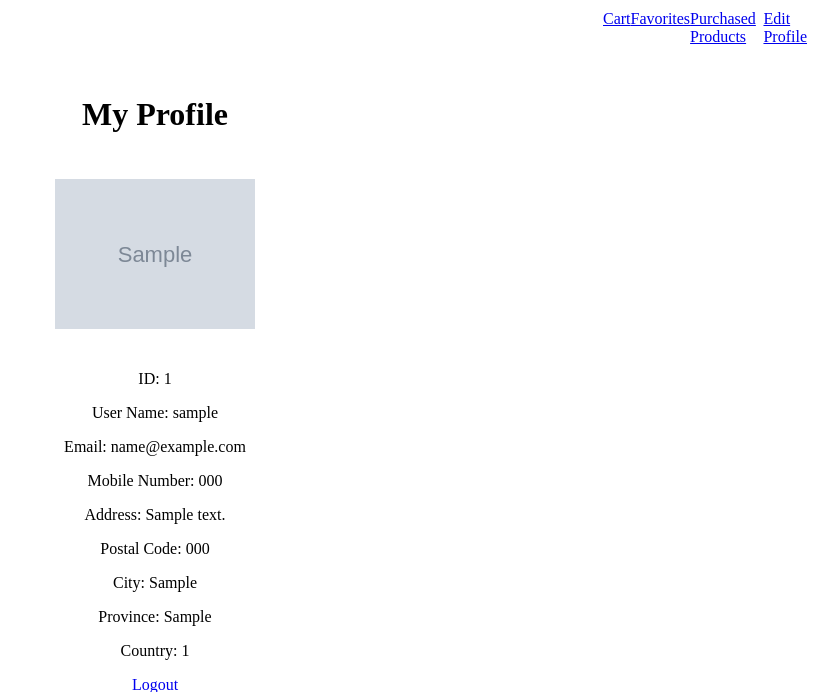
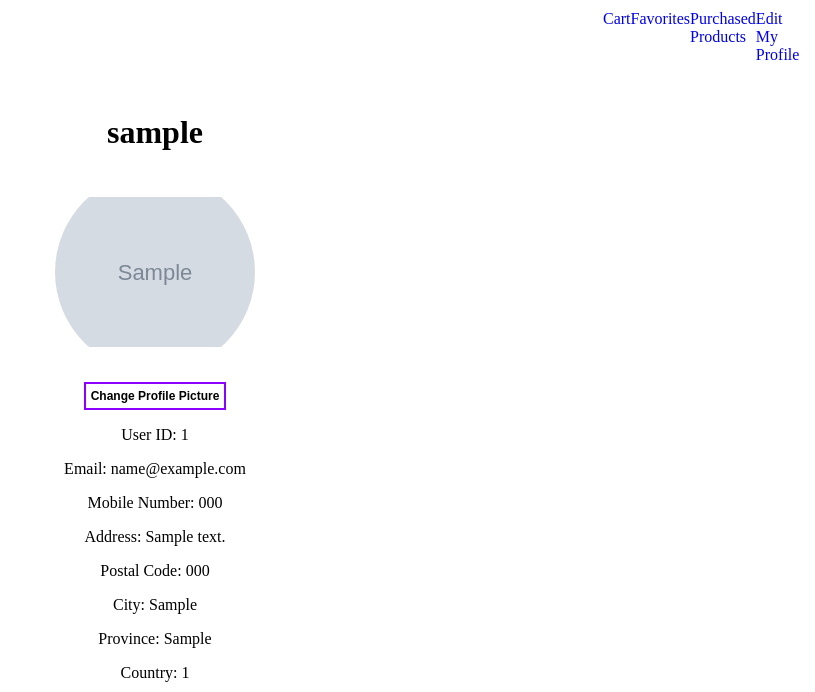
Before and after one commit to KanishaLiyanage/vehicle-selling-web-php, a PHP site: page /profile.php in a window 1320 px wide. Shown: the part 62-754 px from the top of the page, without its empty margins (505-1320 px from the left). Run offline with PHP 8.4, Linux system fonts and the light colour scheme; the visitor is signed in with stand-in values (Sample User, id 1); tables that the repository leaves empty or names only in its code hold one stand-in row (values such as "Sample post"); grey boxes marked "Sample" are stand-in pictures.

Commit message:
profile picture change option given

```diff
--- a/website/css/cart.css
+++ b/website/css/cart.css
@@ -2,4 +2,5 @@
     font-size: 20px;
     font-weight: bold;
     font-family:Verdana, Geneva, Tahoma, sans-serif;
+    margin-bottom: 50px;
 }
--- a/website/css/home.css
+++ b/website/css/home.css
@@ -175,6 +175,11 @@
     justify-content: space-between;
 }
 
+.homeHeader p a{
+    text-decoration: none;
+    cursor: pointer;
+}
+
 .buyBtn{
     position: relative;
     color: white;
--- a/website/css/profile.css
+++ b/website/css/profile.css
@@ -1,8 +1,10 @@
 .uImg{
     width: 200px;
     height: 200px;
+    margin-bottom: 10px;
     display: block;
     object-fit: contain;
+    border-radius: 100px;
 }
 
 .headerBtns{
@@ -11,6 +13,37 @@
     display: flex;
     justify-content: space-between;
 }
+
+.headerBtns a{
+    text-decoration: none;
+    cursor: pointer;
+}
+
+.button1 {
+    border: none;
+    color: white;
+    /* padding: 16px 32px; */
+    padding: 5px 5px;
+    text-align: center;
+    text-decoration: none;
+    display: inline-block;
+    font-size: 12px;
+    font-weight: 600;
+    /* margin: 4px 2px; */
+    transition-duration: 0.4s;
+    cursor: pointer;
+  }
+
+  .button2 {
+    background-color: white;
+    color: black;
+    border: 2px solid #8c00ff;
+  }
+
+  .button2:hover {
+    background-color: #8c00ff;
+    color: white;
+  }
 
 .cartBtn{
 
--- a/website/home.php
+++ b/website/home.php
@@ -27,7 +27,7 @@ if (!isset($_SESSION['cus_id'])) {
     <div class="homeHeader">
         <p><a href="profile.php"> Go to Profile </a></p>
         <p><a href="myOrders.php"> My Orders </a></p>
-        <p><a href="myCart.php"> Cart </a></p>
+        <p><a href="myCart.php"> My Cart </a></p>
         <p><a href="myFavorites.php"> Favorites </a></p>
     </div>
 
--- a/website/item.php
+++ b/website/item.php
@@ -76,7 +76,7 @@ if (!isset($_GET['item_id'])) {
 ?>
 
 <form action="item.php" method="POST">
-    Quantity: <input type="number" min="1" name="qty" size="2" maxlength="3" placeholder="Qty" required>
+    Quantity: <input type="number" min="1" name="qty" size="2" maxlength="3" placeholder="Qty" value="1" required>
         <input type="hidden" name="prc" value="<?php echo $prc; ?>">
         <input type="hidden" name="pro_id" value="<?php echo $pro_id; ?>">
         <br> <br>
--- a/website/myCart.php
+++ b/website/myCart.php
@@ -48,7 +48,7 @@ if (!isset($_SESSION['cus_id'])) {
     $result = mysqli_query($connection, $cart_query);
 
     if ($result) {
-        echo mysqli_num_rows($result) . " Records found!";
+        echo mysqli_num_rows($result) . " Cars are in your cart";
 
         if (mysqli_num_rows($result) > 0) { ?>
 
--- a/website/myOrders.php
+++ b/website/myOrders.php
@@ -47,7 +47,7 @@ if (!isset($_SESSION['cus_id'])) {
     $check_order_query = mysqli_query($connection, $orders_query);
 
     if ($check_order_query) {
-        echo mysqli_num_rows($check_order_query) . " Records found!";
+        echo mysqli_num_rows($check_order_query) . " Cars purchased";
 
         if (mysqli_num_rows($check_order_query) > 0) { ?>
 
--- a/website/profile.php
+++ b/website/profile.php
@@ -27,12 +27,10 @@ if (!isset($_SESSION['cus_id'])) {
         <a class="cartBtn" href="myCart.php"> Cart </a>
         <a class="favBtn" href="myFavorites.php"> Favorites </a>
         <a class="ordersBtn" href="myOrders.php"> Purchased Products </a>
-        <a class="editBtn" href="editProfile.php"> Edit Profile </a>
+        <a class="editBtn" href="editProfile.php"> Edit My Profile </a>
         </div>
 
     <center>
-
-        <h1 class="h1">My Profile</h1>
 
         <?php
 
@@ -44,13 +42,18 @@ if (!isset($_SESSION['cus_id'])) {
 
             while ($record = mysqli_fetch_array($result)) {
 
+                $_GET['id'] = $record['customer_id'];
+
         ?>
 
                 <div class="profileCard">
 
+                    <h1 class="h1"><?php echo $record['username']; ?> </h1>
                     <img class="uImg" src="../assets/uploads/profile_pics/<?php echo $record['image'];?>" alt="<?php echo $record['image'];?>">
-                    <p>ID: <?php echo $record['customer_id']; ?> </p>
-                    <p>User Name: <?php echo $record['username']; ?> </p>
+                    <form method="post">
+                    <input type="submit" name="editButton" value="Change Profile Picture" class="button1 button2" />
+                    </form>
+                    <p>User ID: <?php echo $record['customer_id']; ?> </p>
                     <p>Email: <?php echo $record['email']; ?> </p>
                     <p>Mobile Number: <?php echo $record['mobile_number']; ?> </p>
                     <p>Address: <?php echo $record['address']; ?> </p>
@@ -68,6 +71,14 @@ if (!isset($_SESSION['cus_id'])) {
 
         ?>
 
+        <?php
+
+        if (isset($_POST['editButton'])) {
+            header("Location: editUserImg.php?user_id={$_GET['id']}");
+        }
+
+        ?>
+
         <a class="logoutBtn" href="components/logout.php"> Logout </a>
 
     </center>
--- a/website/purchase.php
+++ b/website/purchase.php
@@ -74,7 +74,7 @@ if (isset($_GET['item_id'])) {
     ?>
 
     <form action="purchase.php" method="POST">
-    Quantity: <input type="number" min="1" name="qty" size="2" maxlength="3" placeholder="Qty" required>
+    Quantity: <input type="number" min="1" name="qty" size="2" maxlength="3" placeholder="Qty" value="1" required>
         <input type="hidden" name="prc" value="<?php echo $prc; ?>">
         <input type="hidden" name="prd_id" value="<?php echo $prd_id; ?>">
         <br> <br>
```
Also changed, not shown: website/editUserImg.php (added, +104 -0 lines), assets/uploads/profile_pics/CUSTOMER_IMG-62d653cb81eed6.06681721.jpg (added).
